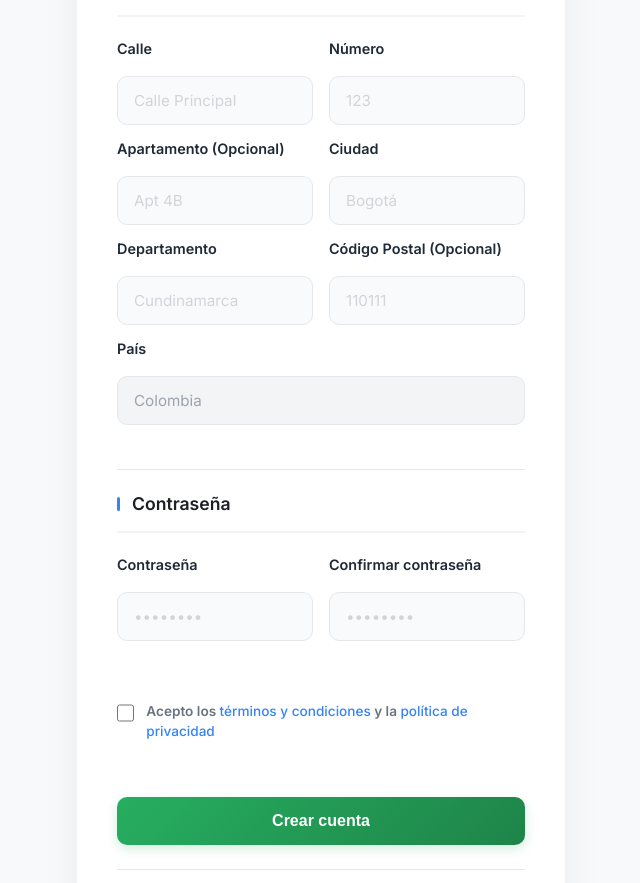
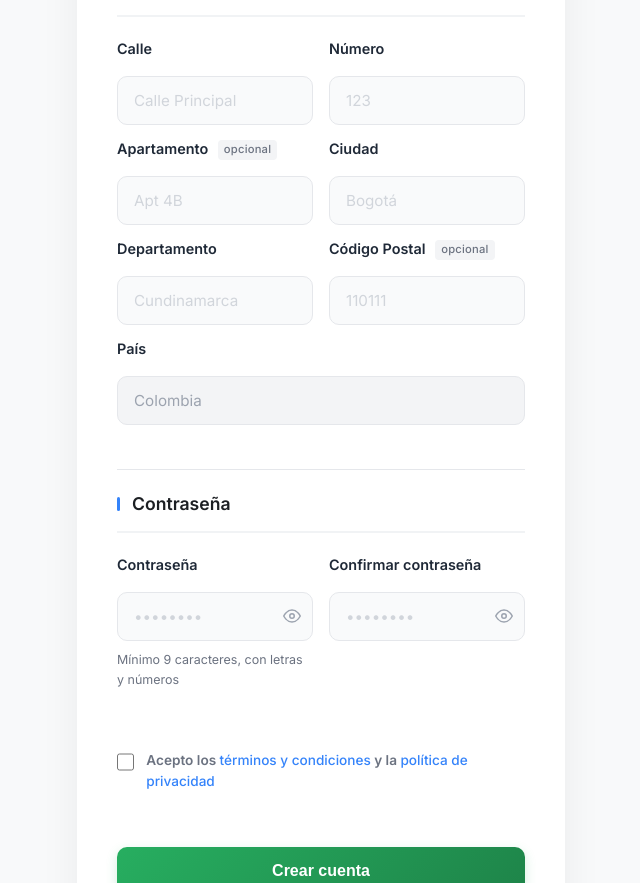
Before and after one commit to 1036951896/INVENTORY, a React (Vite) app in the folder frontend/: page /registro in a window 1280 px wide. Shown: the part 520-1403 px from the top of the page, without its empty margins (319-959 px from the left). Built offline with nearby package versions, Linux system fonts and the light colour scheme.

Commit message:
feat: register - eye toggle, password validation (9+ chars, alphanumeric), optional badges

```diff
--- a/frontend/src/pages/Register.tsx
+++ b/frontend/src/pages/Register.tsx
@@ -22,7 +22,16 @@ export default function Register() {
   const [terminos, setTerminos] = useState(false);
   const [loading, setLoading] = useState(false);
   const [error, setError] = useState('');
+  const [showPassword, setShowPassword] = useState(false);
+  const [showConfirmPassword, setShowConfirmPassword] = useState(false);
   const navigate = useNavigate();
+
+  const isPasswordValid = (pwd: string) => {
+    if (pwd.length <= 8) return false;
+    const hasLetter = /[a-zA-Z]/.test(pwd);
+    const hasNumber = /[0-9]/.test(pwd);
+    return hasLetter && hasNumber;
+  };
 
   const handleChange = (e: React.ChangeEvent<HTMLInputElement>) => {
     setFormData({
@@ -40,6 +49,11 @@ export default function Register() {
         !formData.telefono || !formData.password || !formData.confirmPassword ||
         !formData.calle || !formData.numero || !formData.ciudad || !formData.departamento) {
       setError('Por favor completa todos los campos obligatorios');
+      return;
+    }
+
+    if (!isPasswordValid(formData.password)) {
+      setError('La contraseña debe tener más de 8 caracteres y contener letras y números');
       return;
     }
 
@@ -215,7 +229,7 @@ export default function Register() {
 
             <div className="grid-2">
               <div className="input-group">
-                <label htmlFor="apartamento">Apartamento (Opcional)</label>
+                <label htmlFor="apartamento">Apartamento <span className="opcional-badge">opcional</span></label>
                 <input
                   type="text"
                   id="apartamento"
@@ -257,7 +271,7 @@ export default function Register() {
               </div>
 
               <div className="input-group">
-                <label htmlFor="codigoPostal">Código Postal (Opcional)</label>
+                <label htmlFor="codigoPostal">Código Postal <span className="opcional-badge">opcional</span></label>
                 <input
                   type="text"
                   id="codigoPostal"
@@ -289,8 +303,9 @@ export default function Register() {
             <div className="grid-2">
               <div className="input-group">
                 <label htmlFor="password">Contraseña</label>
+                <div className="password-wrapper">
                   <input
-                  type="password"
+                    type={showPassword ? 'text' : 'password'}
                     id="password"
                     name="password"
                     required
@@ -299,12 +314,34 @@ export default function Register() {
                     value={formData.password}
                     onChange={handleChange}
                   />
+                  <button
+                    type="button"
+                    className="password-toggle"
+                    onClick={() => setShowPassword(v => !v)}
+                    aria-label={showPassword ? 'Ocultar contraseña' : 'Mostrar contraseña'}
+                  >
+                    {showPassword ? (
+                      <svg xmlns="http://www.w3.org/2000/svg" width="18" height="18" viewBox="0 0 24 24" fill="none" stroke="currentColor" strokeWidth="2" strokeLinecap="round" strokeLinejoin="round"><path d="M17.94 17.94A10.07 10.07 0 0 1 12 20c-7 0-11-8-11-8a18.45 18.45 0 0 1 5.06-5.94M9.9 4.24A9.12 9.12 0 0 1 12 4c7 0 11 8 11 8a18.5 18.5 0 0 1-2.16 3.19m-6.72-1.07a3 3 0 1 1-4.24-4.24"/><line x1="1" y1="1" x2="23" y2="23"/></svg>
+                    ) : (
+                      <svg xmlns="http://www.w3.org/2000/svg" width="18" height="18" viewBox="0 0 24 24" fill="none" stroke="currentColor" strokeWidth="2" strokeLinecap="round" strokeLinejoin="round"><path d="M1 12s4-8 11-8 11 8 11 8-4 8-11 8-11-8-11-8z"/><circle cx="12" cy="12" r="3"/></svg>
+                    )}
+                  </button>
+                </div>
+                <span className="password-hint">
+                  Mínimo 9 caracteres, con letras y números
+                  {formData.password.length > 0 && (
+                    isPasswordValid(formData.password)
+                      ? <span className="hint-ok"> ✓ Válida</span>
+                      : <span className="hint-error"> ✗ No cumple los requisitos</span>
+                  )}
+                </span>
               </div>
 
               <div className="input-group">
                 <label htmlFor="confirmPassword">Confirmar contraseña</label>
+                <div className="password-wrapper">
                   <input
-                  type="password"
+                    type={showConfirmPassword ? 'text' : 'password'}
                     id="confirmPassword"
                     name="confirmPassword"
                     required
@@ -313,6 +350,25 @@ export default function Register() {
                     value={formData.confirmPassword}
                     onChange={handleChange}
                   />
+                  <button
+                    type="button"
+                    className="password-toggle"
+                    onClick={() => setShowConfirmPassword(v => !v)}
+                    aria-label={showConfirmPassword ? 'Ocultar contraseña' : 'Mostrar contraseña'}
+                  >
+                    {showConfirmPassword ? (
+                      <svg xmlns="http://www.w3.org/2000/svg" width="18" height="18" viewBox="0 0 24 24" fill="none" stroke="currentColor" strokeWidth="2" strokeLinecap="round" strokeLinejoin="round"><path d="M17.94 17.94A10.07 10.07 0 0 1 12 20c-7 0-11-8-11-8a18.45 18.45 0 0 1 5.06-5.94M9.9 4.24A9.12 9.12 0 0 1 12 4c7 0 11 8 11 8a18.5 18.5 0 0 1-2.16 3.19m-6.72-1.07a3 3 0 1 1-4.24-4.24"/><line x1="1" y1="1" x2="23" y2="23"/></svg>
+                    ) : (
+                      <svg xmlns="http://www.w3.org/2000/svg" width="18" height="18" viewBox="0 0 24 24" fill="none" stroke="currentColor" strokeWidth="2" strokeLinecap="round" strokeLinejoin="round"><path d="M1 12s4-8 11-8 11 8 11 8-4 8-11 8-11-8-11-8z"/><circle cx="12" cy="12" r="3"/></svg>
+                    )}
+                  </button>
+                </div>
+                {formData.confirmPassword.length > 0 && formData.password !== formData.confirmPassword && (
+                  <span className="password-hint hint-error">✗ Las contraseñas no coinciden</span>
+                )}
+                {formData.confirmPassword.length > 0 && formData.password === formData.confirmPassword && isPasswordValid(formData.password) && (
+                  <span className="password-hint hint-ok">✓ Las contraseñas coinciden</span>
+                )}
               </div>
             </div>
           </div>
--- a/frontend/src/styles/auth.css
+++ b/frontend/src/styles/auth.css
@@ -403,6 +403,66 @@
   color: #9ca3af;
 }
 
+/* ===== PASSWORD TOGGLE ===== */
+.password-wrapper {
+  position: relative;
+  display: flex;
+  align-items: center;
+}
+
+.password-wrapper input {
+  width: 100%;
+  padding-right: 2.8rem;
+}
+
+.password-toggle {
+  position: absolute;
+  right: 0.75rem;
+  background: none;
+  border: none;
+  cursor: pointer;
+  color: #9ca3af;
+  padding: 0;
+  display: flex;
+  align-items: center;
+  transition: color 0.2s;
+}
+
+.password-toggle:hover {
+  color: #3483fa;
+}
+
+/* ===== PASSWORD HINT ===== */
+.password-hint {
+  font-size: 0.78rem;
+  color: #6b7280;
+  margin-top: 0.1rem;
+}
+
+.hint-ok {
+  color: #16a34a;
+  font-weight: 600;
+}
+
+.hint-error {
+  color: #dc2626;
+  font-weight: 600;
+}
+
+/* ===== BADGE OPCIONAL ===== */
+.opcional-badge {
+  display: inline-block;
+  font-size: 0.7rem;
+  font-weight: 500;
+  background: #f3f4f6;
+  color: #6b7280;
+  border-radius: 4px;
+  padding: 1px 6px;
+  margin-left: 6px;
+  vertical-align: middle;
+  letter-spacing: 0.02em;
+}
+
 /* ===== LEGACY - Deprecated ===== */
 .section-divider {
   border-top: 1px solid #e5e7eb;
```
Lines whose indentation alone changed are shown as unchanged.
